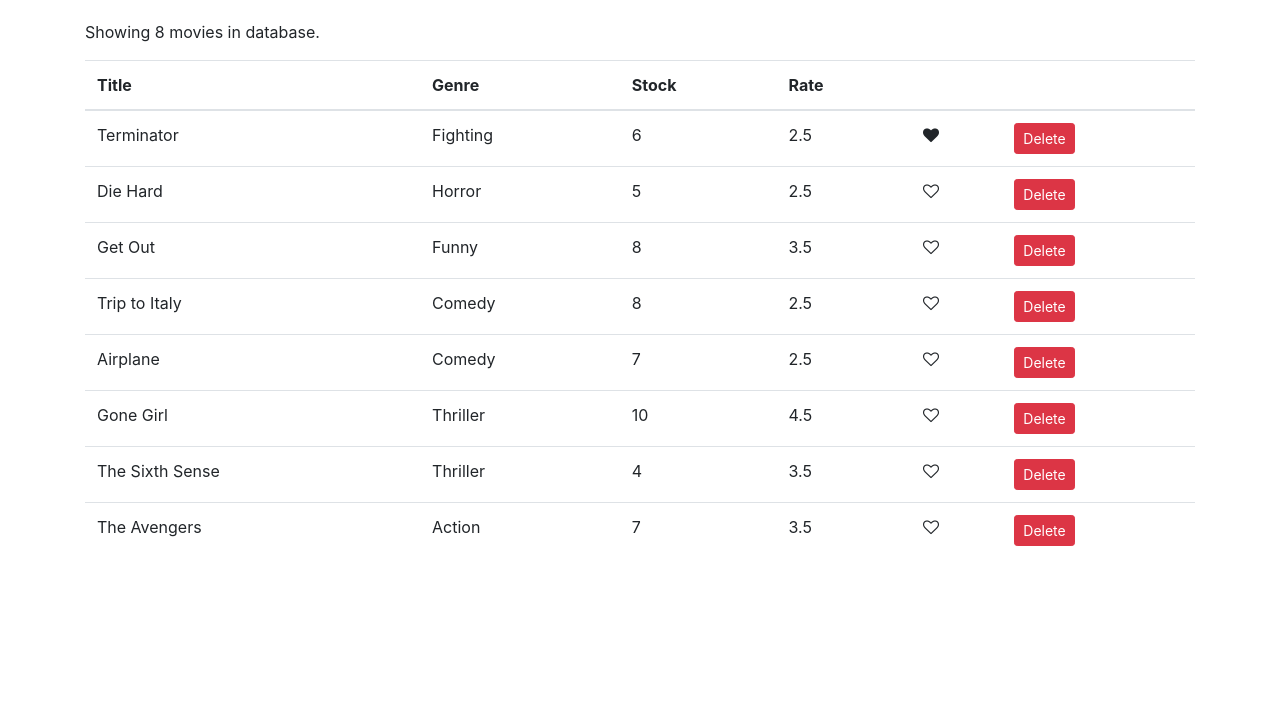
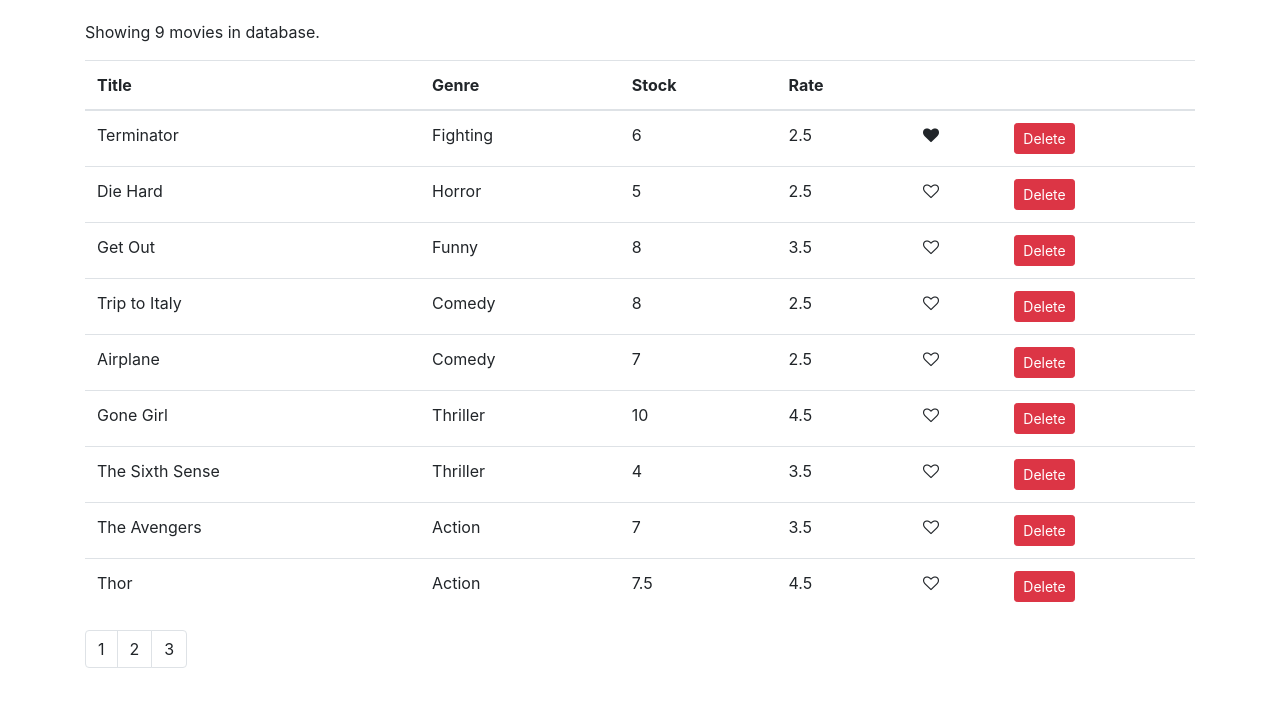
Before and after one commit to usama-khan98/vidly-reactApp, a React (Create React App) app: page / in a window 1280 px wide. Shown: the top 706 px of the page. Built offline with nearby package versions, Linux system fonts and the light colour scheme.

Commit message:
added pagination at bottom

```diff
--- a/package.json
+++ b/package.json
@@ -8,6 +8,7 @@
     "@testing-library/user-event": "^12.6.3",
     "bootstrap": "^4.1.1",
     "font-awesome": "^4.7.0",
+    "lodash": "^4.17.20",
     "react": "^17.0.1",
     "react-dom": "^17.0.1",
     "react-scripts": "4.0.1",
--- /dev/null
+++ b/src/components/common/pagination.jsx
@@ -0,0 +1,23 @@
+import React from 'react';
+import _ from 'lodash';
+
+const Pagination = (props) => {
+	const { itemsCount, pageSize } = props;
+
+	const pagesCount = itemsCount / pageSize;
+	const pages = _.range(1, pagesCount + 1);
+
+	return (
+		<nav>
+			<ul className="pagination">
+				{pages.map((page) => (
+					<li key={page} className="page-item">
+						<a className="page-link">{page}</a>
+					</li>
+				))}
+			</ul>
+		</nav>
+	);
+};
+
+export default Pagination;
--- a/src/components/movies.jsx
+++ b/src/components/movies.jsx
@@ -1,11 +1,14 @@
 import React, { Component } from 'react';
 import { getMovies } from '../services/fakeMovieService';
 import Like from './common/like';
+import Pagination from './common/pagination';
 
 class Movies extends Component {
 	state = {
-		movies: getMovies()
+		movies: getMovies(),
+		pageSize: 4
 	};
+
 	handleDelete = (movie) => {
 		const movies = this.state.movies.filter((m) => m.id !== movie.id);
 		this.setState({ movies });
@@ -16,6 +19,10 @@
 		movies[index] = { ...movies[index] };
 		movies[index].liked = !movies[index].liked;
 		this.setState({ movies });
+	};
+
+	handlePageChange = (page) => {
+		console.log('page');
 	};
 
 	render() {
@@ -60,6 +67,11 @@
 						))}
 					</tbody>
 				</table>
+				<Pagination
+					itemsCount={count}
+					pageSize={this.state.pageSize}
+					onPageChange={this.handlePageChange}
+				/>
 			</div>
 		);
 	}
--- a/src/services/fakeMovieService.js
+++ b/src/services/fakeMovieService.js
@@ -58,6 +58,13 @@
         numberInStock:7,
         genre:'Action',
         dailyRentalRate: 3.5
+    },
+    {
+        id:'9',
+        title:'Thor',
+        numberInStock:7.5,
+        genre:'Action',
+        dailyRentalRate: 4.5
     }
 ]
 
```
Also changed, not shown: 1 other file (tests, documents, lock files or other folders).
